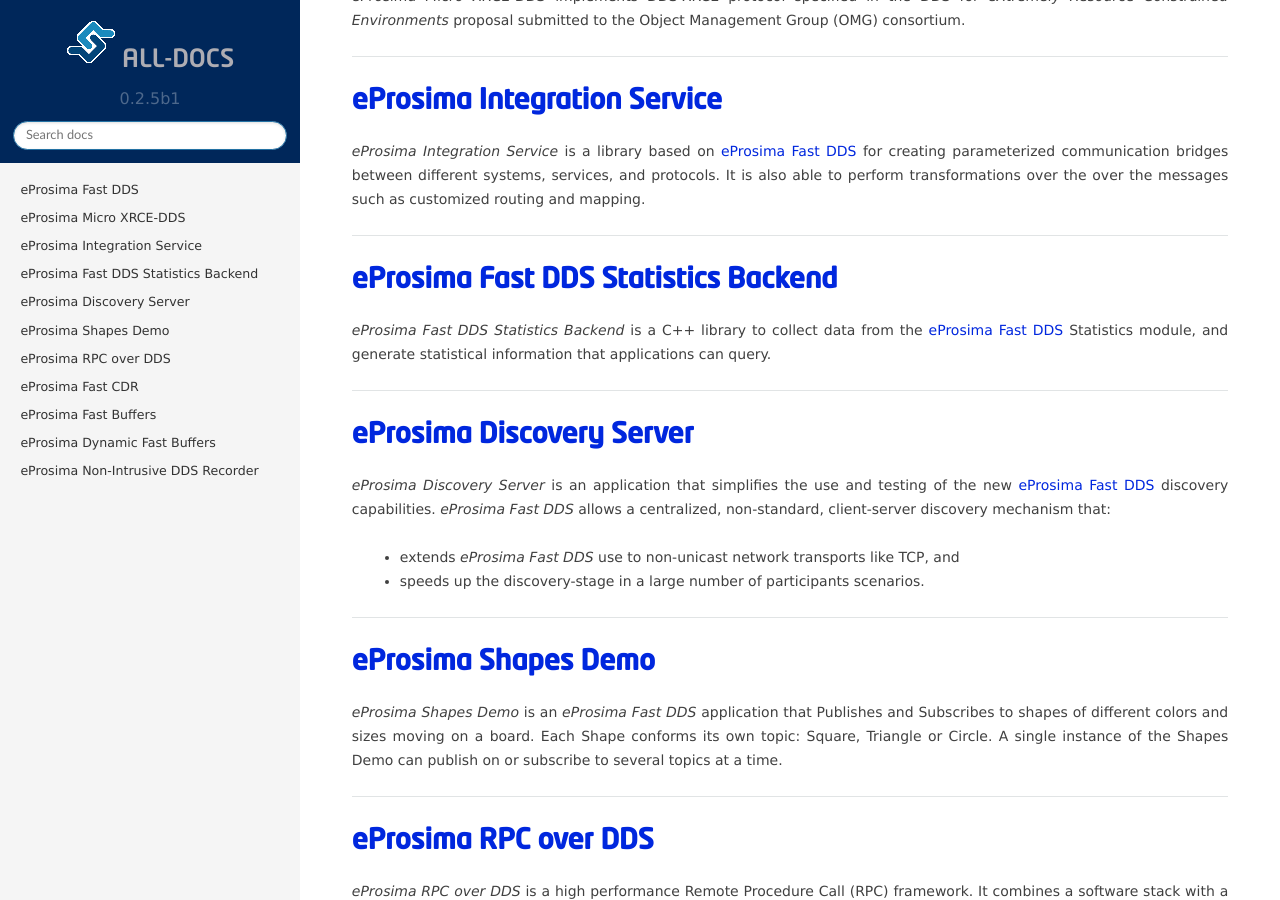
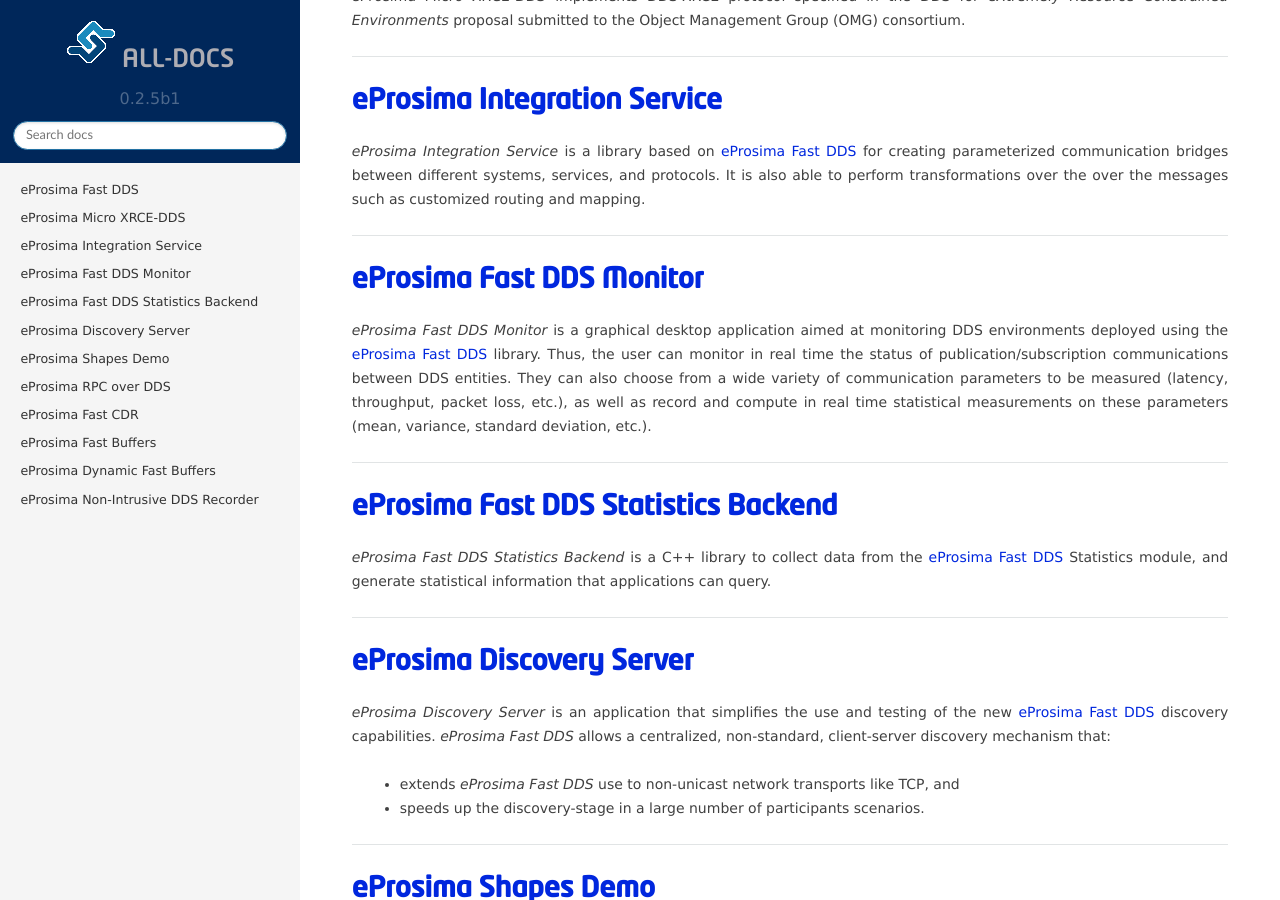
Before and after one commit to eProsima/all-docs, a Sphinx documentation site: the page built from source/index.rst, in a window 1280 px wide and 900 px high, scrolled down 763 px. Built offline with Sphinx 7.4.7 and the Read the Docs theme 2.0.0, drawn with Linux system fonts in a browser that asks for light colours; the version number is read from the project's files by our own code.

Commit message:
Addded Fast DDS Monitor (#19)
Signed-off-by: RaulSanchez <raul@eprosima.com>

```diff
--- a/source/index.rst
+++ b/source/index.rst
@@ -43,6 +43,18 @@
 creating parameterized communication bridges between different systems,
 services, and protocols. It is also able to perform transformations over
 the over the messages such as customized routing and mapping.
+
+------------------------------------------------------------------------------------------------------------------------
+
+`eProsima Fast DDS Monitor`_
+------------------------------
+
+*eProsima Fast DDS Monitor* is a graphical desktop application aimed at monitoring DDS environments deployed using the
+`eProsima Fast DDS`_ library.
+Thus, the user can monitor in real time the status of publication/subscription communications between DDS entities.
+They can also choose from a wide variety of communication parameters to be measured (latency, throughput, packet
+loss, etc.), as well as record and compute in real time statistical measurements on these parameters (mean, variance,
+standard deviation, etc.).
 
 ------------------------------------------------------------------------------------------------------------------------
 
@@ -131,3 +143,4 @@
 .. _eProsima Dynamic Fast Buffers: https://www.eprosima.com/docs/dynamic-fast-buffers/0.2.0/pdf/User-Manual.pdf
 .. _eProsima Discovery Server: https://eprosima-discovery-server.readthedocs.io/en/latest/
 .. _eProsima Fast DDS Statistics Backend: https://fast-dds-statistics-backend.readthedocs.io/en/latest/
+.. _eProsima Fast DDS Monitor: https://fast-dds-monitor.readthedocs.io/en/latest/
```
